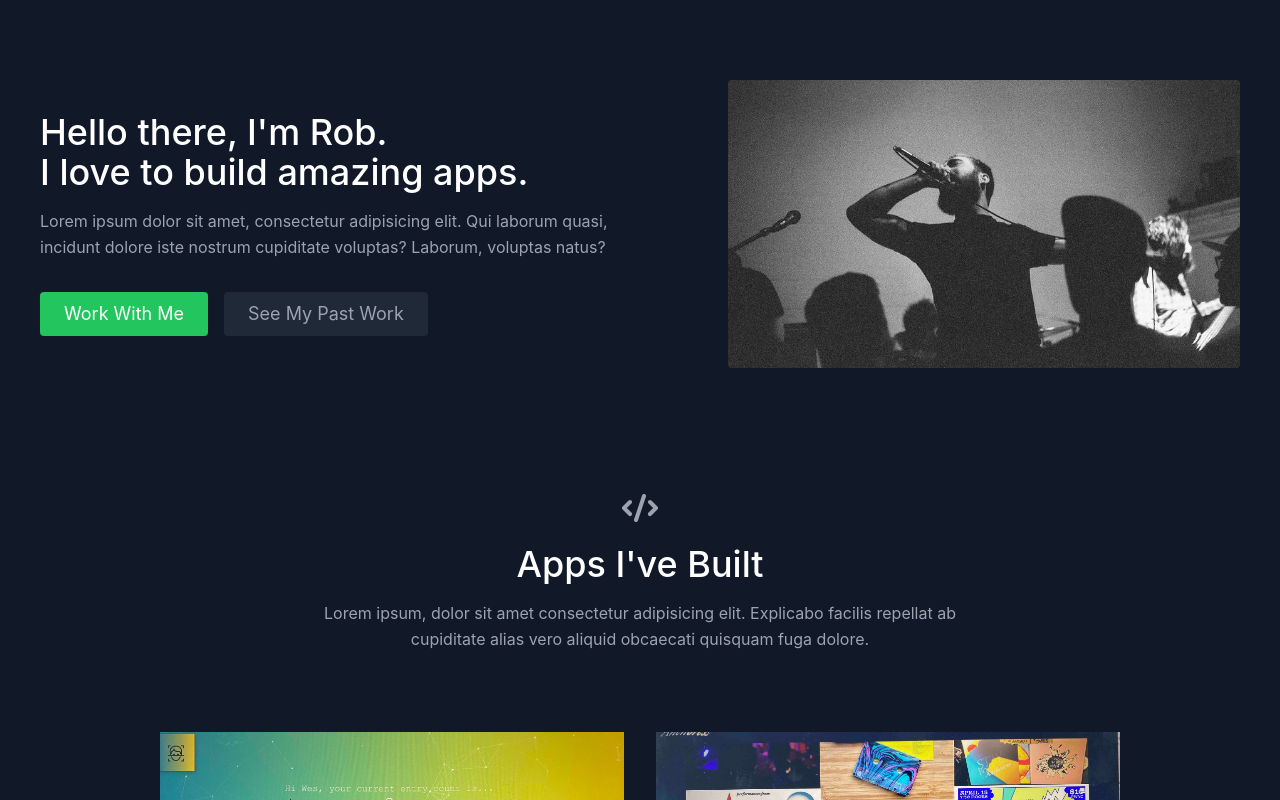
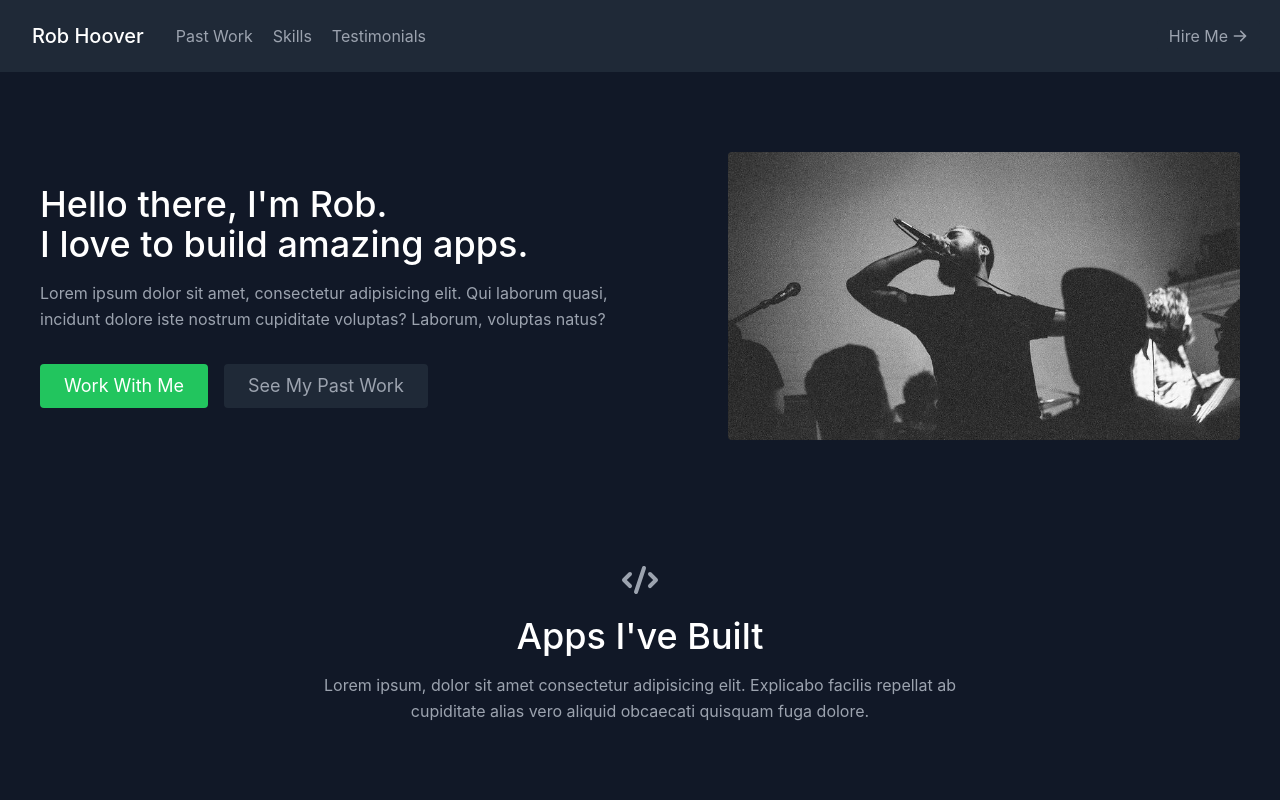
Before and after one commit to robalobadob/react-dev-portfolio, a React (Create React App) app: page / in a window 1280 px wide. Shown: the top 800 px of the page. Built offline with nearby package versions, Linux system fonts and the light colour scheme.

Commit message:
added navbar

```diff
--- a/src/components/Navbar.js
+++ b/src/components/Navbar.js
@@ -1 +1,33 @@
-export default function Navbar() {}
+import { ArrowRightIcon } from "@heroicons/react/solid";
+import React from "react";
+
+export default function Navbar() {
+    return (
+        <header className="bg-gray-800 md:sticky top-0 z-10">
+            <div className="container mx-auto flex flex-wrap p-5 flex-col md:flex-row items-center">
+                <a className="title-font font-medium text-white mb-4 md:mb-0">
+                    <a href="#about" className="ml-3 text-xl">
+                        Rob Hoover
+                    </a>
+                </a>
+                <nav className="md:mr-auto md:ml-4 md:py-1 md:pl-4 md:border-1 md:border-gray-700 flex flex-wrap items-center text-base justify-center">
+                    <a href="#projects" className="mr-5 hover:text-white">
+                        Past Work
+                    </a>
+                    <a href="#skills" className="mr-5 hover:text-white">
+                        Skills
+                    </a>
+                    <a href="#testimonials" className="mr-5 hover:text-white">
+                        Testimonials
+                    </a>
+                </nav>
+                <a
+                    href="#contact"
+                    className="inline-flex items-center bg-gray-800 border-0 py-1 px-3 focus:outline-none hover:bg-gray-700 rounded text-base mt-4 md:mt-0">
+                    Hire Me
+                    <ArrowRightIcon className="w-4 h-4 ml-1" />
+                </a>
+            </div>
+        </header>
+    );
+}
```
